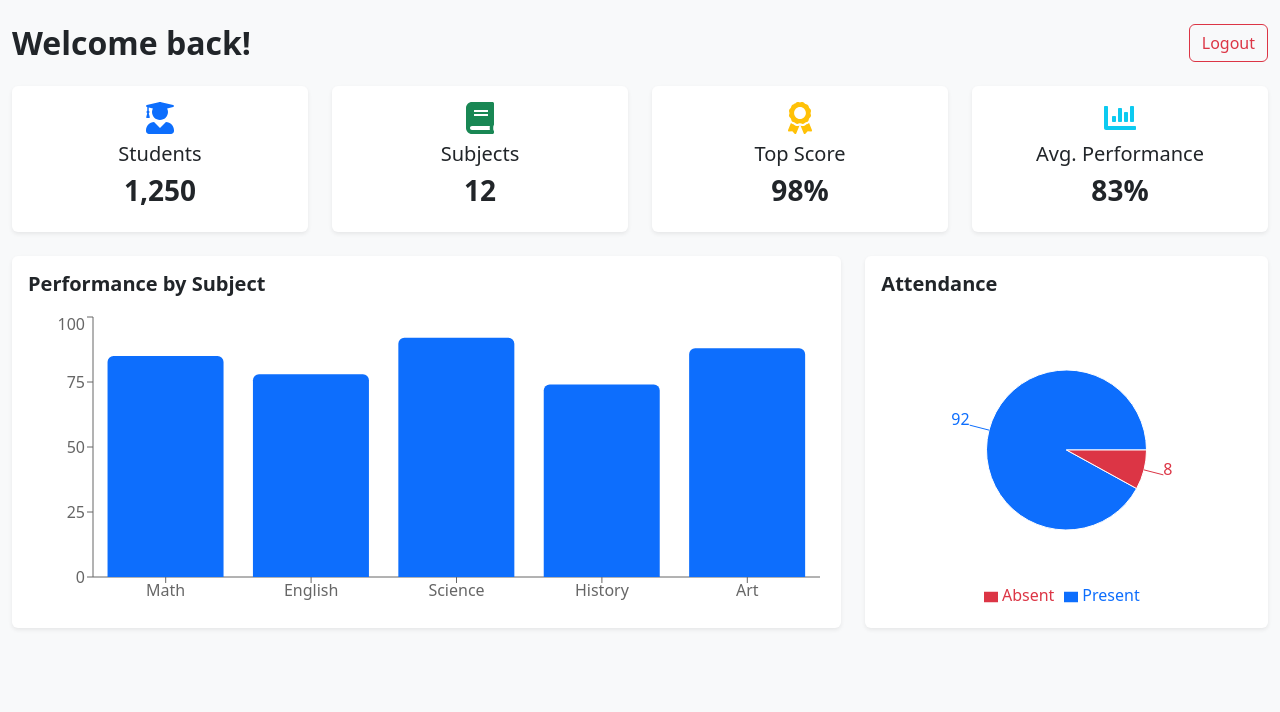
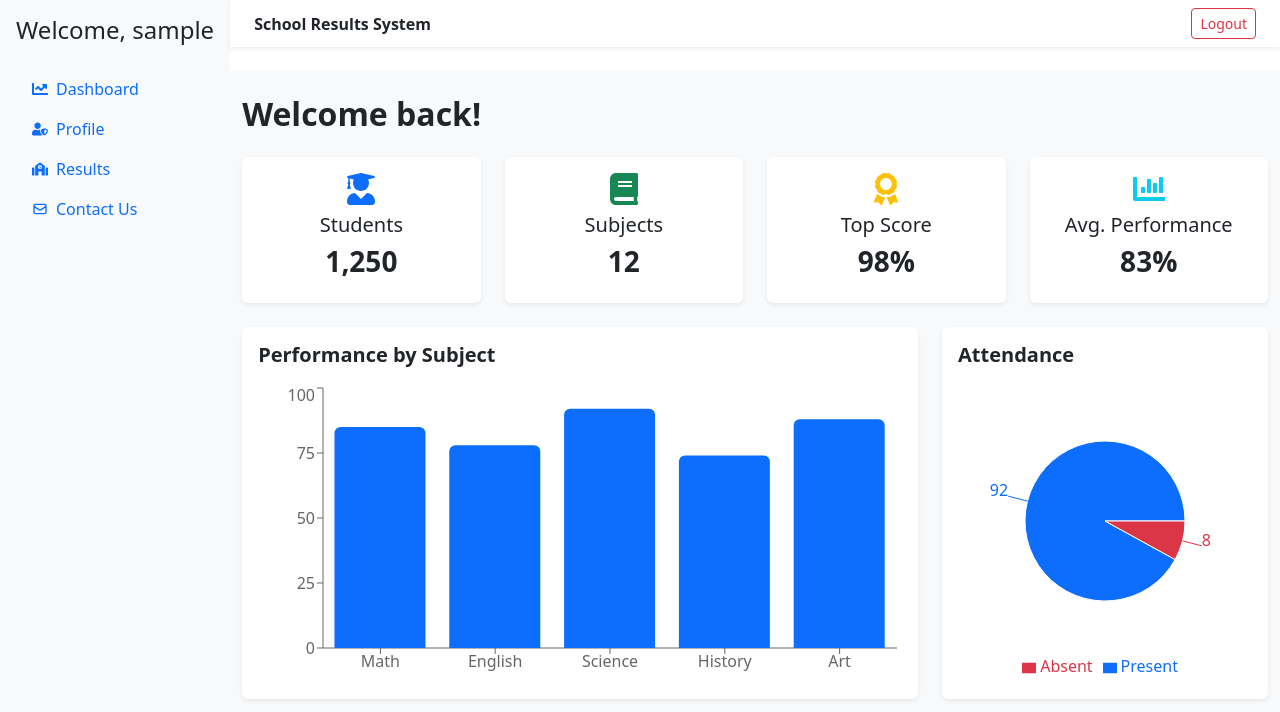
Before and after one commit to BILL-CHEPTOYEK/school-results-system, a React (Vite) app in the folder frontend/: page /dashboard in a window 1280 px wide. Shown: the top 712 px of the page. Built offline with nearby package versions, Linux system fonts and the light colour scheme; sample sign-in values are in the browser's storage.

Commit message:
set up auth layout in App.jsx

```diff
--- a/frontend/src/App.jsx
+++ b/frontend/src/App.jsx
@@ -1,11 +1,16 @@
 import React, { useState, useEffect } from 'react';
-import { BrowserRouter as Router, Routes, Route, useNavigate, Navigate } from 'react-router-dom';
+import { BrowserRouter as Router, Routes, Route, useNavigate, Navigate, Outlet } from 'react-router-dom';
 import Home from './pages/Home';
 import Login from './pages/Login';
 import Dashboard from './pages/Dashboard';
 import Sidebar from './pages/Sidebar';
 import { ToastContainer, toast } from 'react-toastify';
 import 'react-toastify/dist/ReactToastify.css';
+
+// Example Profile page
+function Profile() {
+  return <div className="p-4"><h2>Profile</h2><p>This is your profile page.</p></div>;
+}
 
 function LoginWrapper({ onLogin }) {
   const navigate = useNavigate();
@@ -16,8 +21,20 @@ function LoginWrapper({ onLogin }) {
   }} />;
 }
 
-function DashboardWrapper({ token, onLogout }) {
-  return <Dashboard token={token} onLogout={onLogout} />;
+function AuthLayout({ onLogout }) {
+  return (
+    <div className="d-flex">
+      <Sidebar />
+      <div className="flex-grow-1">
+        {/* Navbar placeholder */}
+        <div className="px-4 py-2 mb-4 bg-white shadow-sm d-flex justify-content-between align-items-center">
+          <span className="fw-bold">School Results System</span>
+          <button className="btn btn-outline-danger btn-sm" onClick={onLogout}>Logout</button>
+        </div>
+        <Outlet />
+      </div>
+    </div>
+  );
 }
 
 export default function App() {
@@ -42,8 +59,16 @@ export default function App() {
       <Routes>
         <Route path="/" element={<Home />} />
         <Route path="/login" element={<LoginWrapper onLogin={setToken} />} />
-        <Route path="/dashboard" element={token ? <DashboardWrapper token={token} onLogout={handleLogout} /> : <Navigate to="/login" replace />} />
-        <Route path="/sidebar" element={<Sidebar />} />
+        {token ? (
+          <Route element={<AuthLayout onLogout={handleLogout} />}>
+            <Route path="/dashboard" element={<Dashboard token={token} />} />
+            <Route path="/profile" element={<Profile />} />
+            {/* Add more authenticated routes here */}
+            <Route path="*" element={<Navigate to="/dashboard" replace />} />
+          </Route>
+        ) : (
+          <Route path="*" element={<Navigate to="/login" replace />} />
+        )}
       </Routes>
     </Router>
   );
```
